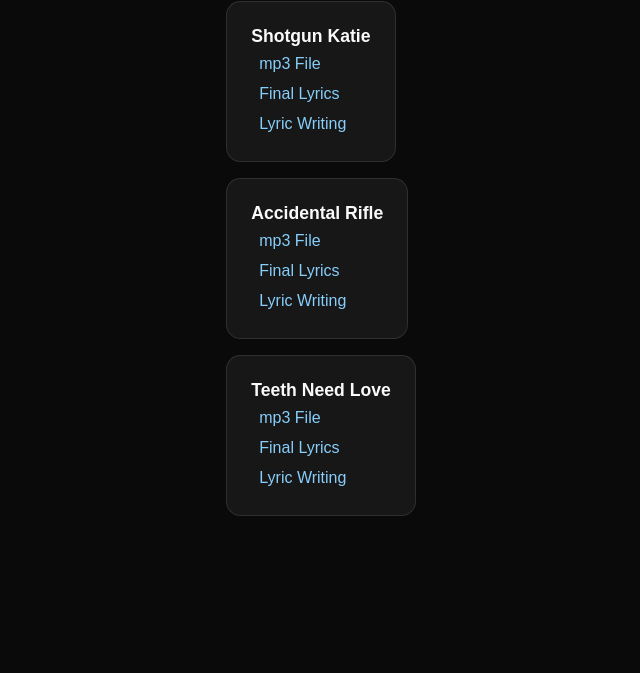
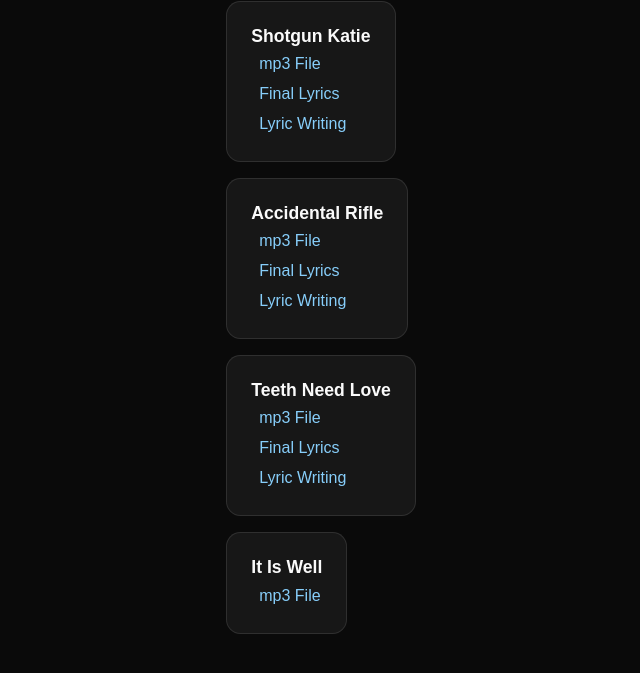
Before and after one commit to Mcmartelle/songs, a plain HTML site: page index.html in a window 1280 px wide. Shown: the part 79-752 px from the top of the page, without its empty margins (319-959 px from the left). Drawn offline with Linux system fonts and the light colour scheme.

Commit message:
added it is well

```diff
--- a/index.html
+++ b/index.html
@@ -30,6 +30,10 @@
             <a href="./assets/teeth-need-love-lyrics.txt">Final Lyrics</a>
             <a href="./assets/teeth-need-love-lyric-writing.md">Lyric Writing</a>
           </div>
+          <div class="item">
+            <h3>It Is Well</h3>
+            <a href="./assets/Matthew Martelle (2025) Low D Whistle (01) It Is Well.mp3">mp3 File</a>
+          </div>
     </main>
   </body>
 </html>
```
Also changed, not shown: 1 other file.
